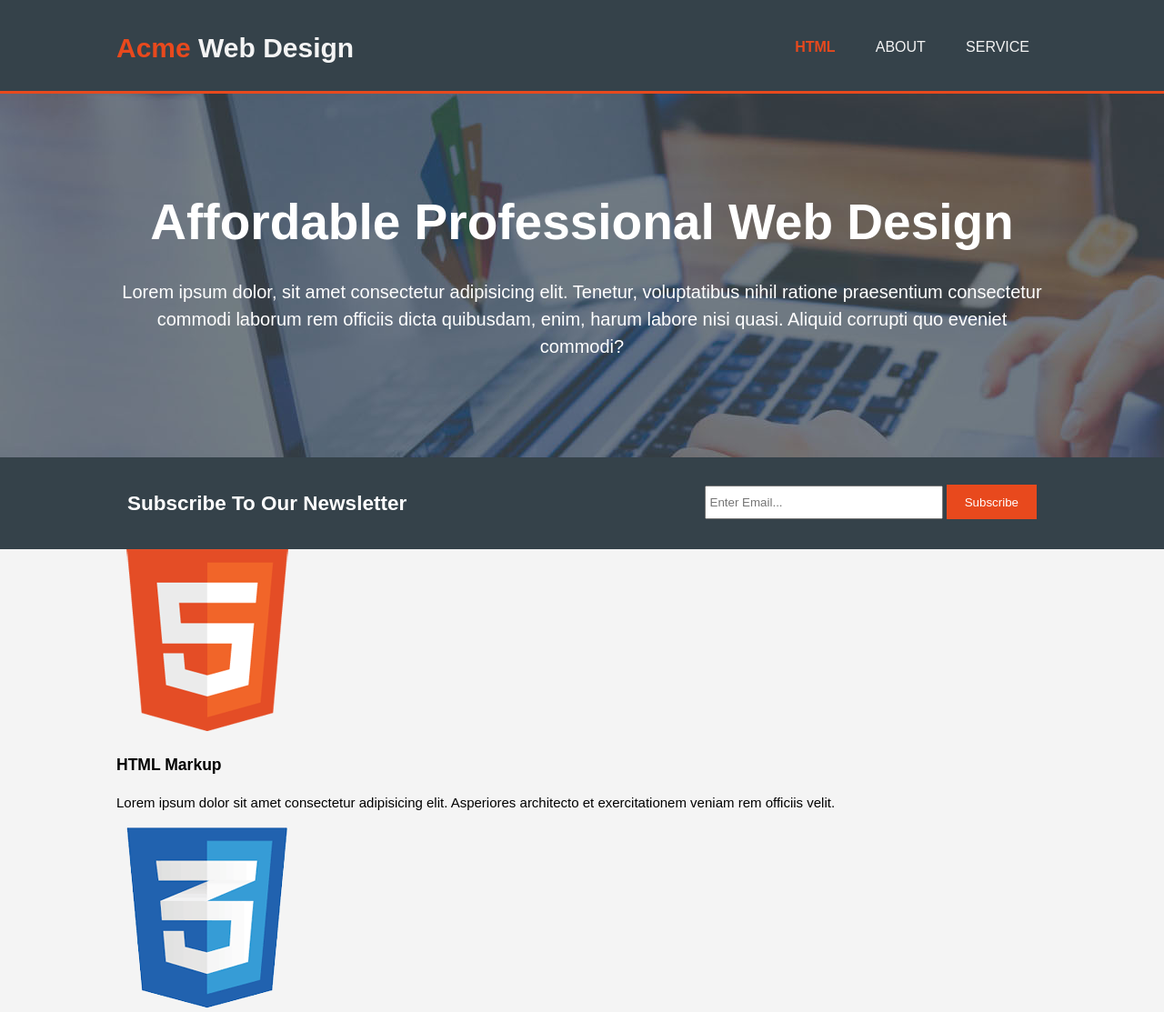
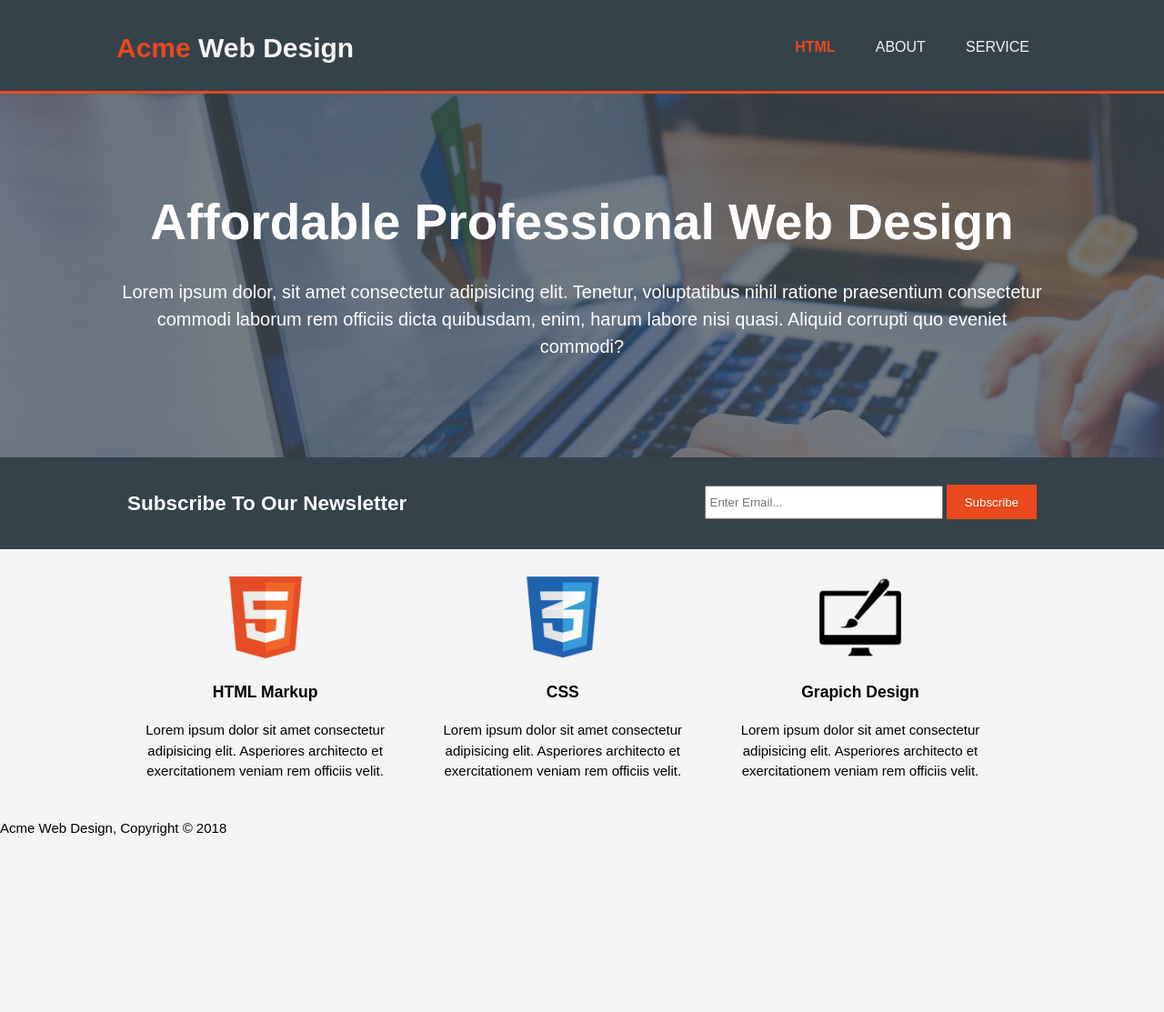
Before and after one commit to formylabschool/build-web-responsive, a plain HTML site: page index.html in a window 1280 px wide. Shown: the top 1113 px of the page at 91% size. After the commit the page ends 937 px from the top, so only its background shows below. Drawn offline with Linux system fonts and the light colour scheme.

Commit message:
modified css boxes

```diff
--- a/css/style.css
+++ b/css/style.css
@@ -96,6 +96,8 @@ header a:hover{
     font-size: 20px;
 }
 
+/* Newsletter */
+
 #newsletter{
     padding: 15px;
     color: #ffffff;
@@ -116,3 +118,20 @@ header a:hover{
     height: 25px;
     width: 250px;
 }
+
+/* Boxes */
+
+#boxes{
+    margin-top: 20px;
+}
+#boxes .box{
+    float: left;
+    text-align: center;
+    width: 30%;
+    padding: 10px;
+}
+
+#boxes .box img{
+    width: 90px;
+
+}
```
